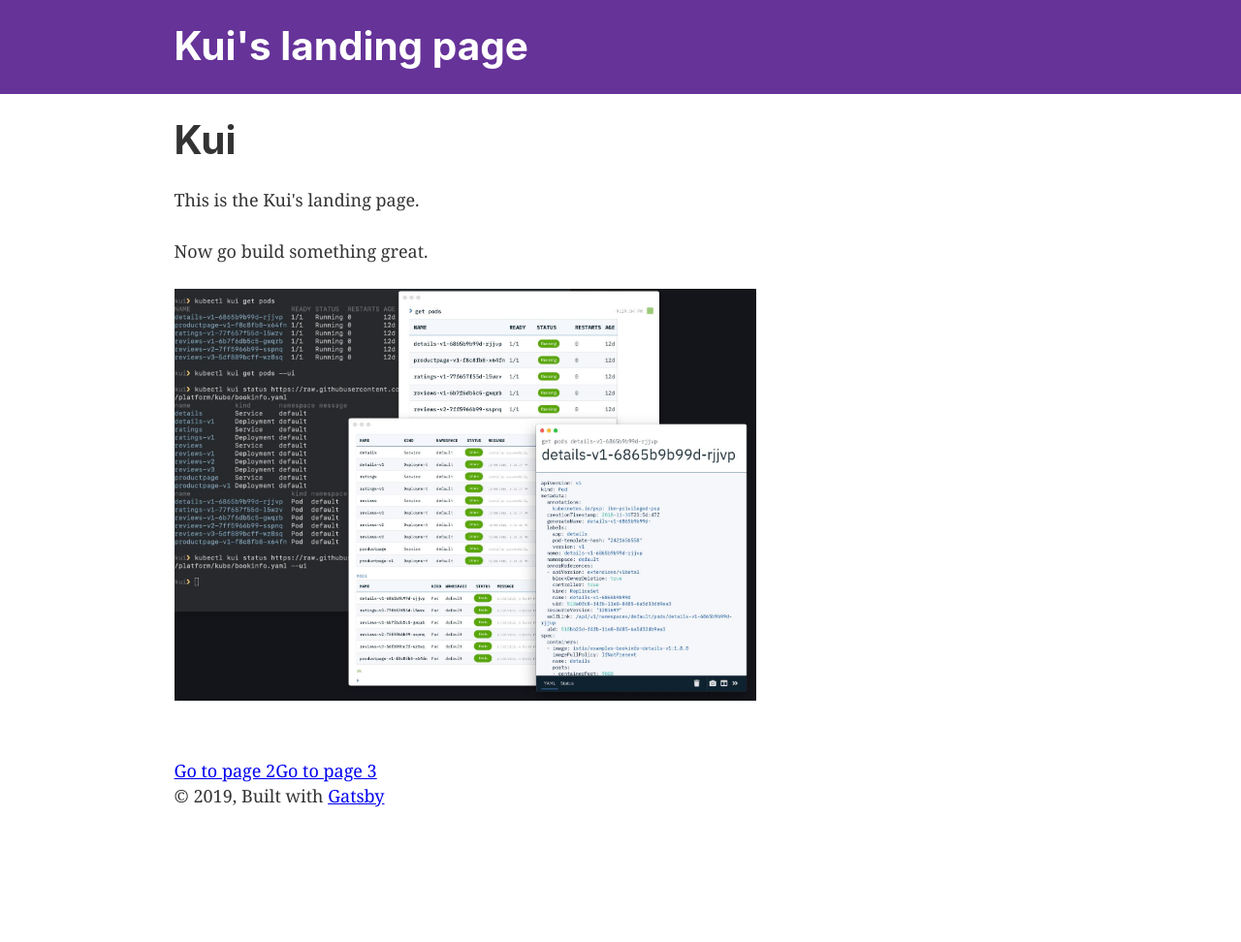
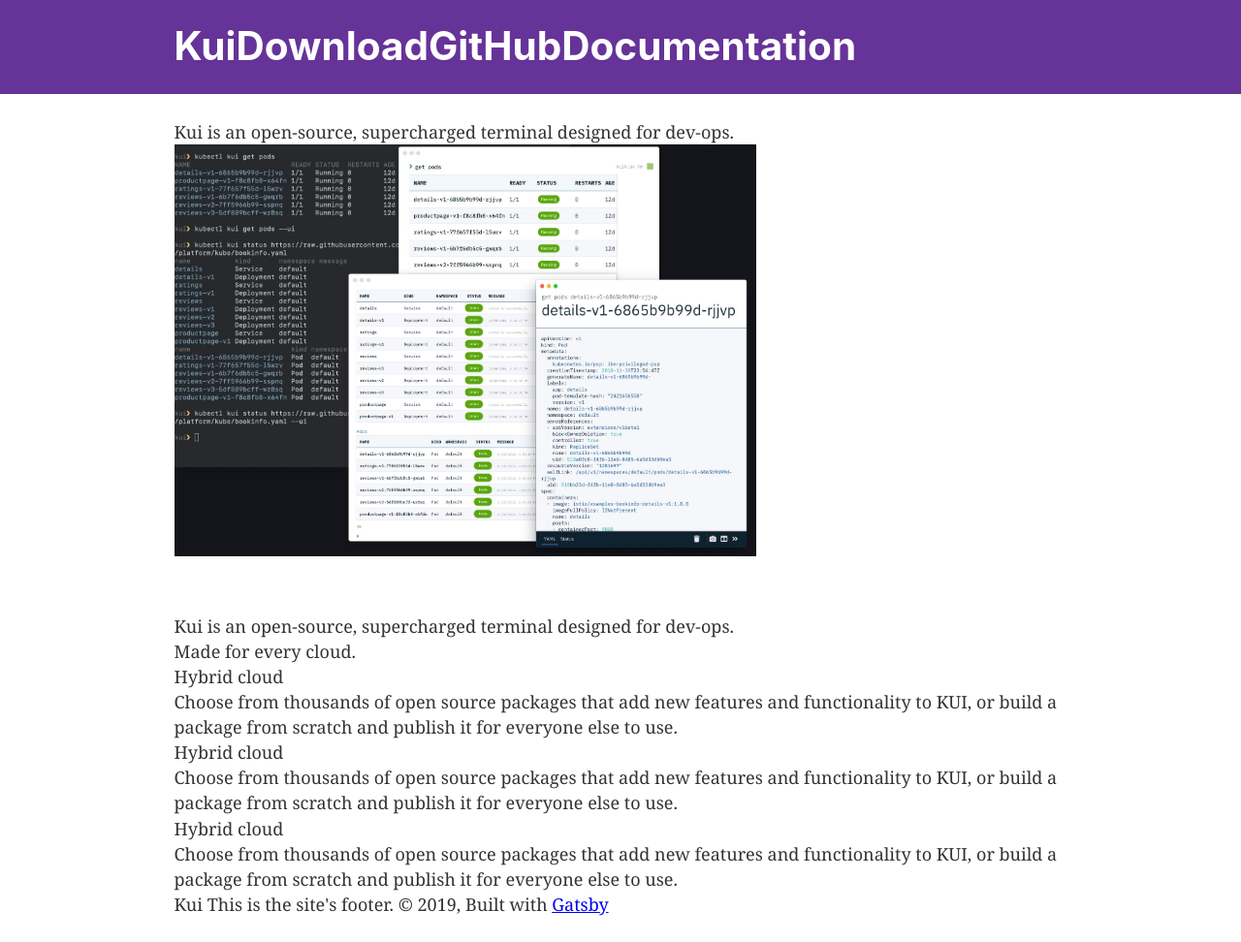
Before and after one commit to kui-shell/homepage, a Gatsby site: page / in a window 1280 px wide. Shown: the whole page at 97% size. Before the commit the page ends 860 px from the top, so only its background shows below. Built offline with nearby package versions, Linux system fonts and the light colour scheme; Gatsby itself is replaced by a stand-in of ours.

Commit message:
Added footer section

```diff
--- a/gatsby-config.js
+++ b/gatsby-config.js
@@ -1,7 +1,7 @@
 module.exports = {
   siteMetadata: {
-    title: `Kui's landing page`,
-    description: `This is Kui's home`,
+    title: `Kui`,
+    description: `Kui`,
     author: `@ibm`,
   },
   plugins: [
--- /dev/null
+++ b/src/components/footer.js
@@ -0,0 +1,21 @@
+import PropTypes from "prop-types"
+import React from "react"
+
+const Footer = ({siteTitle}) => (
+  <footer>
+      {siteTitle} This is the site's footer.
+      © {new Date().getFullYear()}, Built with
+            {` `}
+            <a href="https://www.gatsbyjs.org">Gatsby</a>
+  </footer>
+)
+
+Footer.propTypes = {
+  siteTitle: PropTypes.string,
+}
+
+Footer.defaultProps = {
+  siteTitle: ``,
+}
+
+export default Footer
--- a/src/components/header.js
+++ b/src/components/header.js
@@ -26,6 +26,33 @@ const Header = ({ siteTitle }) => (
         >
           {siteTitle}
         </Link>
+        <Link
+          to="/page-3"
+          style={{
+            color: `white`,
+            textDecoration: `none`,
+          }}
+        >
+          Download
+        </Link>
+        <Link
+          to="/page-3"
+          style={{
+            color: `white`,
+            textDecoration: `none`,
+          }}
+        >
+          GitHub
+        </Link>
+        <Link
+          to="/docs"
+          style={{
+            color: `white`,
+            textDecoration: `none`,
+          }}
+        >
+          Documentation
+        </Link>
       </h1>
     </div>
   </header>
--- a/src/components/layout.js
+++ b/src/components/layout.js
@@ -10,6 +10,7 @@ import PropTypes from "prop-types"
 import { StaticQuery, graphql } from "gatsby"
 
 import Header from "./header"
+import Footer from "./footer"
 import "./layout.css"
 
 const Layout = ({ children }) => (
@@ -35,11 +36,7 @@ const Layout = ({ children }) => (
           }}
         >
           <main>{children}</main>
-          <footer>
-            © {new Date().getFullYear()}, Built with
-            {` `}
-            <a href="https://www.gatsbyjs.org">Gatsby</a>
-          </footer>
+          <Footer siteTitle={data.site.siteMetadata.title} />
         </div>
       </>
     )}
--- a/src/pages/index.js
+++ b/src/pages/index.js
@@ -1,5 +1,4 @@
 import React from "react"
-import { Link } from "gatsby"
 
 import Layout from "../components/layout"
 import SEO from "../components/seo"
@@ -8,14 +7,54 @@ import kubectlExamples from "../images/kubectl-examples.jpg";
 const IndexPage = () => (
   <Layout>
     <SEO title="Kui's home" keywords={[`kui`, `kubernetes`, `docker`, `openshift`]} />
-    <h1>Kui</h1>
-    <p>This is the Kui's landing page.</p>
-    <p>Now go build something great.</p>
-    <div style={{ maxWidth: `600px`, marginBottom: `1.45rem` }}>
-      <img src={kubectlExamples} alt="Kubectl examples"></img>
+
+    <div id="top-section">
+      <div>
+        Kui is an open-source, supercharged terminal designed for dev-ops.
+      </div>
+      <div style={{ maxWidth: `600px`, marginBottom: `1.45rem` }}>
+        <img src={kubectlExamples} alt="Kubectl examples"></img>
+      </div>
     </div>
-    <Link to="/page-2/">Go to page 2</Link>
-    <Link to="/page-3/">Go to page 3</Link>
+
+    <div id="middle-section">
+      <div>
+        Kui is an open-source, supercharged terminal designed for dev-ops.
+      </div>
+    </div>
+
+    <div id="bottom-section">
+      <div>
+        Made for every cloud.
+      </div>
+
+      <div>
+        <div>Hybrid cloud</div>
+        <div>
+          Choose from thousands of open source packages that add new
+          features and functionality to KUI, or build a package from scratch
+          and publish it for everyone else to use.
+        </div>
+      </div>
+
+      <div>
+        <div>Hybrid cloud</div>
+        <div>
+          Choose from thousands of open source packages that add new
+          features and functionality to KUI, or build a package from scratch
+          and publish it for everyone else to use.
+        </div>
+      </div>
+
+      <div>
+        <div>Hybrid cloud</div>
+        <div>
+          Choose from thousands of open source packages that add new
+          features and functionality to KUI, or build a package from scratch
+          and publish it for everyone else to use.
+        </div>
+      </div>
+    </div>
   </Layout>
 )
 
```
